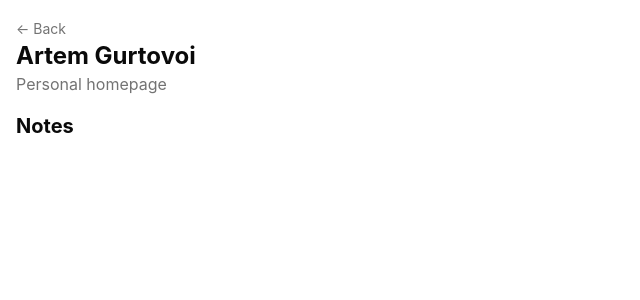
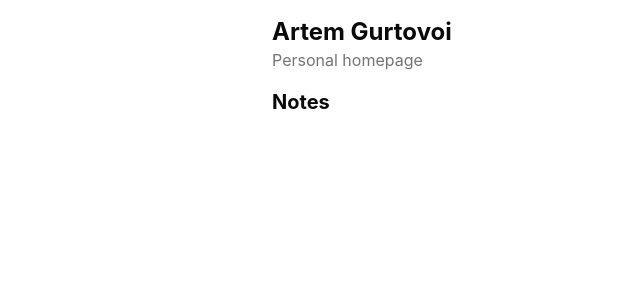
Before and after one commit to temich/php, a SvelteKit app: page / in a window 1280 px wide. Shown: the top 300 px of the page, without its empty margins (0-640 px from the left). Built offline with nearby package versions, Linux system fonts and the light colour scheme.

Commit message:
feat(no-cache): add link to the source

```diff
--- a/src/routes/(pages)/+layout.svelte
+++ b/src/routes/(pages)/+layout.svelte
@@ -1,8 +1,11 @@
 <script lang="ts">
-  let { children } = $props();
+  import { page } from '$app/state'
+  const { children } = $props()
 </script>
 
-<div class="container mx-auto p-4">
-	<a href=".." class="text-muted-foreground text-sm no-underline!">← Back</a>
+<div class="container mx-auto p-4 max-w-3xl">
+  {#if page.url.pathname !== '/'}
+	  <a href=".." class="text-muted-foreground text-sm no-underline!">← Back</a>
+	{/if}
 	{@render children()}
 </div>
--- a/src/routes/(pages)/notes/Notes.ts
+++ b/src/routes/(pages)/notes/Notes.ts
@@ -1,3 +1,7 @@
+export interface Props {
+  limit?: number
+}
+
 export interface Note {
   metadata: {
     title: string
```
Also changed, not shown: 1 other file (tests, documents, lock files or other folders).
